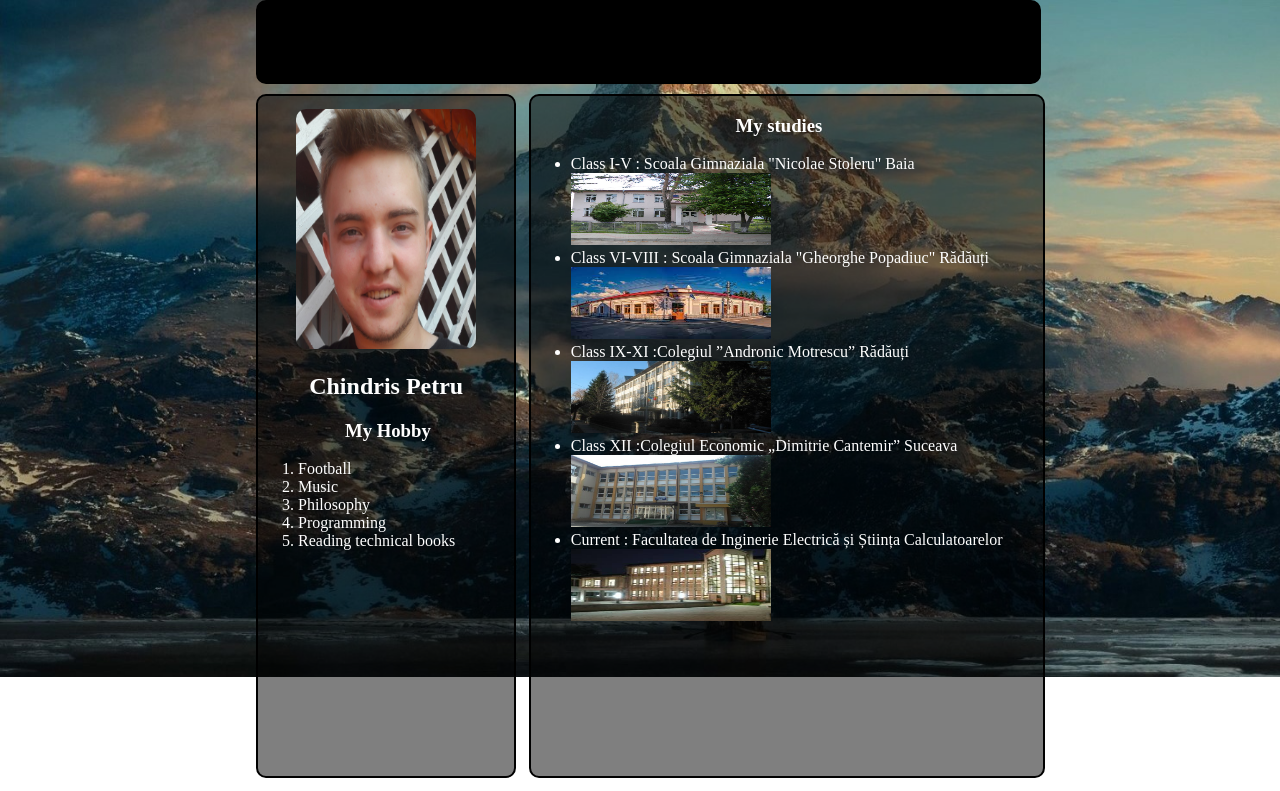
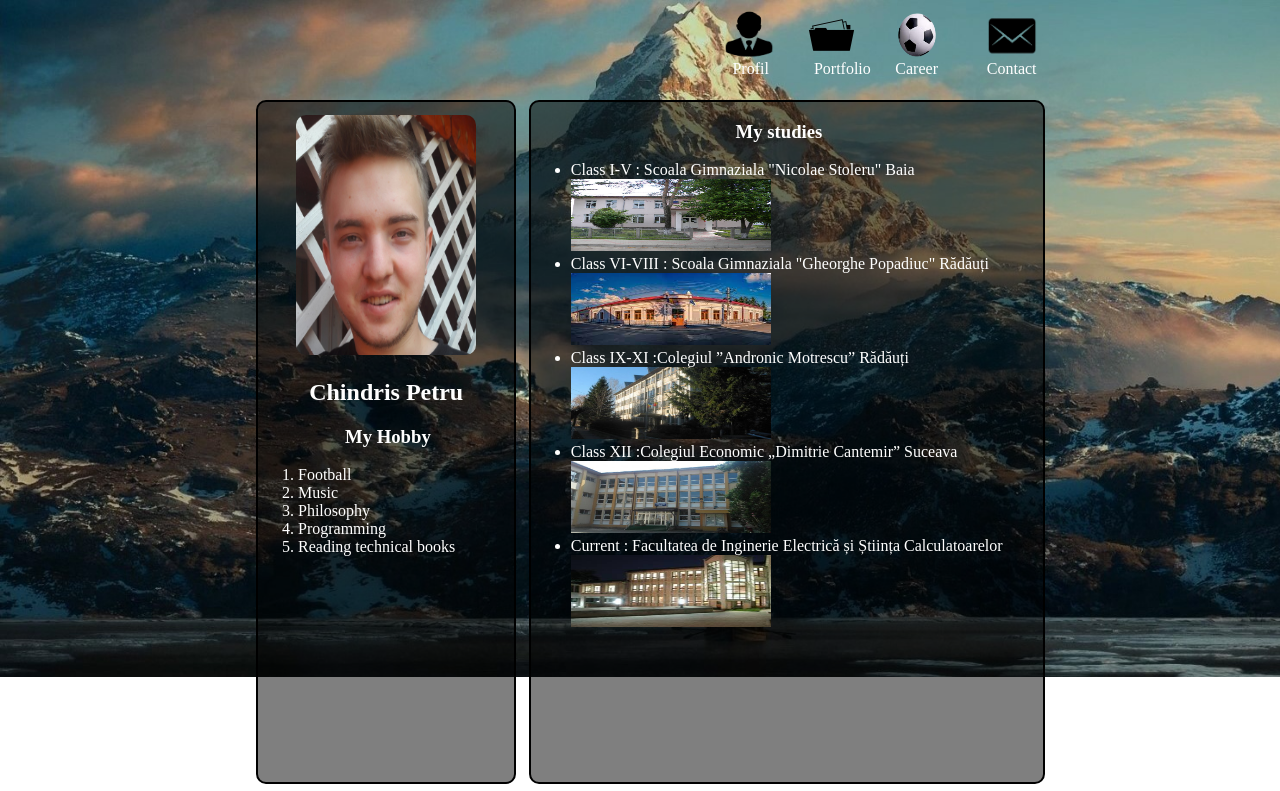
Before and after one commit to chindrispetry/WebSite, a plain HTML site: page index.html in a window 1280 px wide. Shown: the top 791 px of the page. Drawn offline with Linux system fonts and the light colour scheme.

Commit message:
Add files via upload

```diff
--- a/index.html
+++ b/index.html
@@ -11,7 +11,24 @@
 
 <body>
   <nav>
-
+    <div class="navbar">
+      <div class="option">
+        <img src="profil.png" alt="profil" class="icon-new">
+        <p>Profil</p>
+      </div>
+      <div class="option option-1">
+        <img src="portofoliu.png" alt="portofoliu" class="icon-new">
+        <p>Portfolio</p>
+      </div>
+      <div class="option option-2">
+        <img src="ball.png" alt="ball" class="icon">
+        <p>Career</p>
+      </div>
+      <div class="option option-3">
+        <img src="mail.png" alt="mail" class="icon-new">
+        <p>Contact</p>
+      </div>
+    </div>
   </nav>
   <div class="middle">
     <div class="aboutMe">
--- a/main.css
+++ b/main.css
@@ -7,12 +7,11 @@ body {
 }
 
 nav {
-  background: rgb(0, 0, 0);
   margin-left: 20%;
+  margin-top: 10px;
   width: 61%;
   height: 10vh;
   border-radius: 10px;
-  border: 2px solid black;
 }
 
 .middle {
@@ -56,7 +55,7 @@ nav {
 }
 
 .icon {
-  width: 100px;
+  width: 60px;
   height: 50px;
 }
 
@@ -78,3 +77,44 @@ footer p {
   width: 200px;
   height: 72px;
 }
+
+.icon-new {
+  width: 50px;
+  height: 50px;
+}
+
+.navbar {
+  display: flex;
+  justify-content: space-between;
+  margin-left: 60%;
+}
+
+.option {
+  display: flex;
+  flex-direction: column;
+}
+
+.option p {
+  position: absolute;
+  margin-top: 50px;
+  margin-left: 8px;
+}
+
+.option-1 p {
+  position: absolute;
+  margin-top: 50px;
+}
+
+.option-2 p {
+  position: absolute;
+  margin-top: 50px;
+}
+
+.option-3 img {
+  margin-left: 8px;
+}
+
+.option-3 p {
+  position: absolute;
+  margin-top: 50px;
+}
```
Also changed, not shown: ball.png (added), mail.png (added), portofoliu.png (added), profil.png (added).
